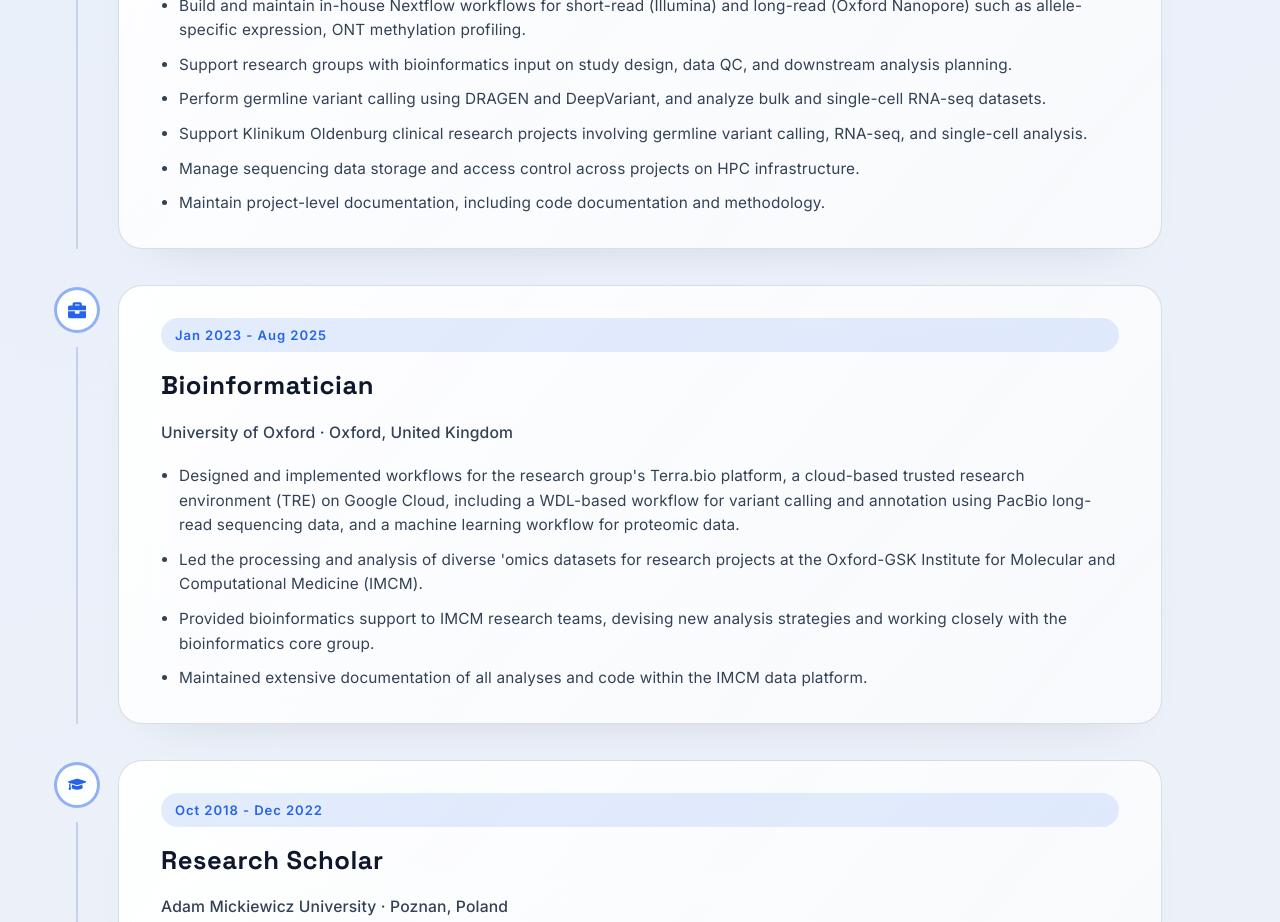
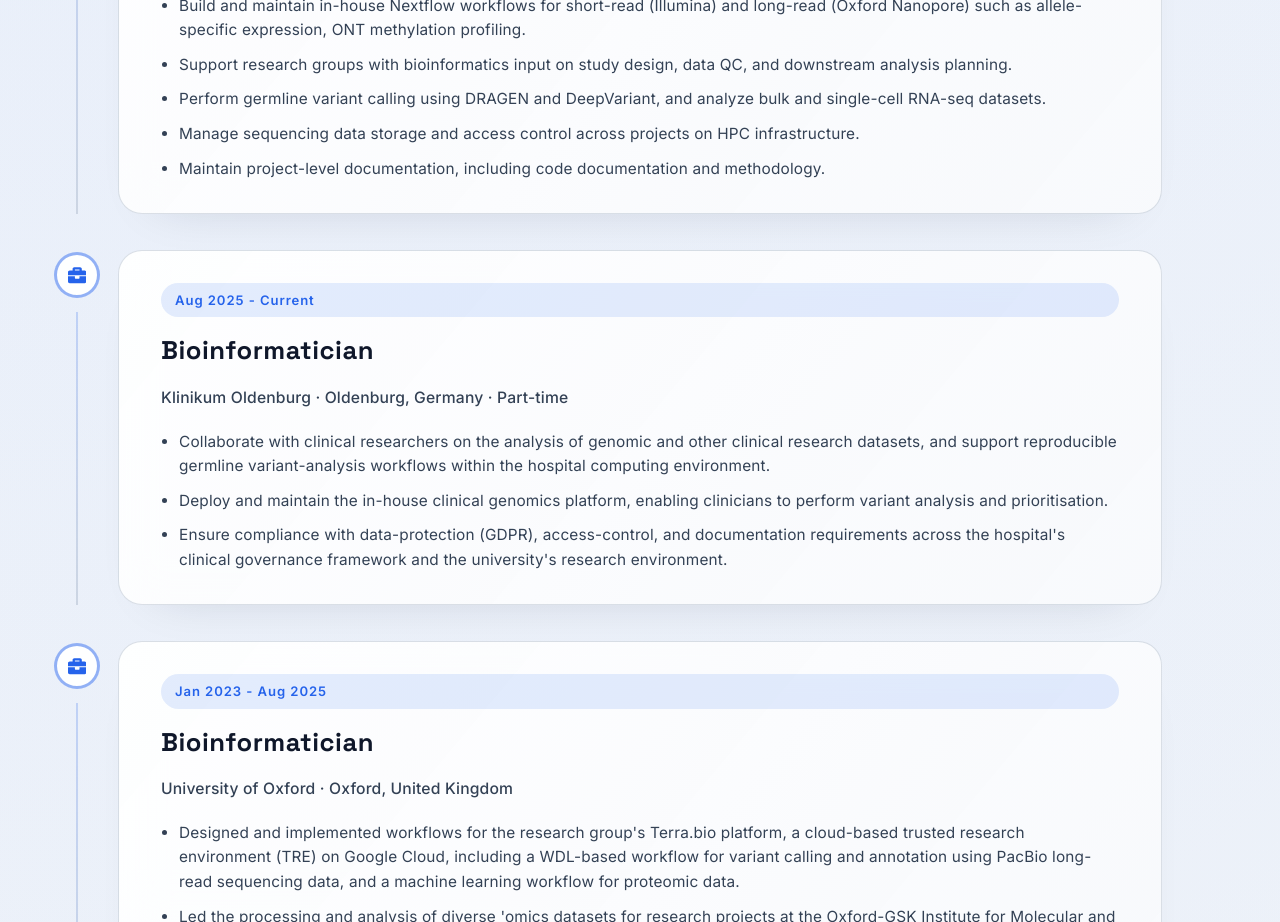
Before and after one commit to maurya-anand/maurya-anand.github.io, a React (Vite) app: page / in a window 1280 px wide. Shown: the part 1000-1922 px from the top of the page. Built offline with nearby package versions, Linux system fonts and the light colour scheme.

Commit message:
added additional entry for the employment at the Klinikum

```diff
--- a/src/components/Timeline.jsx
+++ b/src/components/Timeline.jsx
@@ -14,9 +14,21 @@ const timelineData = [
       "Build and maintain in-house Nextflow workflows for short-read (Illumina) and long-read (Oxford Nanopore)  such as allele-specific expression, ONT methylation profiling.",
       "Support research groups with bioinformatics input on study design, data QC, and downstream analysis planning.",
       "Perform germline variant calling using DRAGEN and DeepVariant, and analyze bulk and single-cell RNA-seq datasets.",
-      "Support Klinikum Oldenburg clinical research projects involving germline variant calling, RNA-seq, and single-cell analysis.",
       "Manage sequencing data storage and access control across projects on HPC infrastructure.",
       "Maintain project-level documentation, including code documentation and methodology.",
+    ],
+  },
+  {
+    type: "work",
+    company: "Klinikum Oldenburg",
+    location: "Oldenburg, Germany",
+    title: "Bioinformatician",
+    partTime: true,
+    period: "Aug 2025 - Current",
+    duties: [
+      "Collaborate with clinical researchers on the analysis of genomic and other clinical research datasets, and support reproducible germline variant-analysis workflows within the hospital computing environment.",
+      "Deploy and maintain the in-house clinical genomics platform, enabling clinicians to perform variant analysis and prioritisation.",
+      "Ensure compliance with data-protection (GDPR), access-control, and documentation requirements across the hospital's clinical governance framework and the university's research environment.",
     ],
   },
   {
@@ -136,6 +148,9 @@ const Timeline = () => {
                   <h3 className="timeline-title">{item.title}</h3>
                   <p className="timeline-subtitle">
                     {item.company} · {item.location}
+                    {item.partTime && (
+                      <span className="timeline-parttime"> · Part-time</span>
+                    )}
                   </p>
                 </div>
                 {item.duties.length > 0 && (
```
